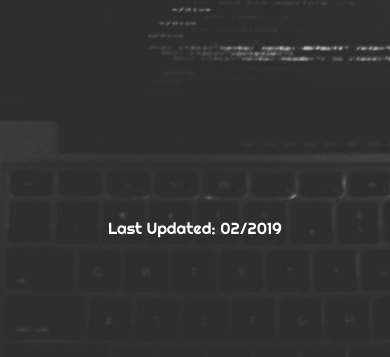
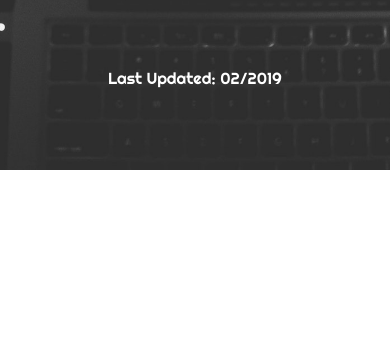
Before and after one commit to gustavoArellano/GustavoArellano.github.io, a plain HTML site: page index.html in a window 390 px wide. Shown: the part 2506-2863 px from the top of the page. After the commit the page ends 2676 px from the top, so only its background shows below. Drawn offline with nearby package versions, Linux system fonts and the light colour scheme.

Commit message:
changed update tag

```diff
--- a/static/css/main.css
+++ b/static/css/main.css
@@ -210,7 +210,6 @@
     color: white;
     cursor: default;
     padding: 0px;
-    margin: auto;
     margin-top: 200px;
 
 }
@@ -282,7 +281,7 @@
         padding: 30px;
         background-attachment: fixed;
         background-position: center;
-        height: 100vh;
+        height: 100%;
     }
 
     #contactMe h1 {
@@ -308,6 +307,10 @@
         padding: 0 auto;
         margin: 20px;
 
+    }
+
+    .update {
+        margin: 50px;
     }
 
 }
```
Also changed, not shown: 1 other file.
